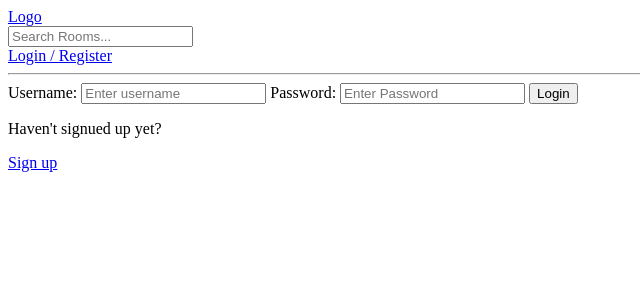
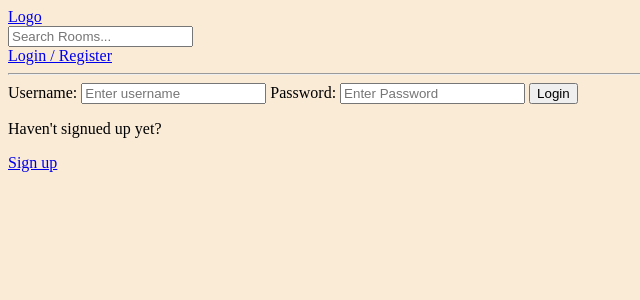
Before and after one commit to louiskwt/studybuddy, a Django app: a page that uses templates/main.html in a window 1280 px wide. Shown: the top 300 px of the page, without its empty margins (0-640 px from the left). Run offline with Django 3.2, Linux system fonts and the light colour scheme.

Commit message:
apply main.css style to layout

```diff
--- a/static/styles/main.css
+++ b/static/styles/main.css
@@ -0,0 +1,3 @@
+body {
+	background-color: antiquewhite;
+}
--- a/templates/main.html
+++ b/templates/main.html
@@ -1,9 +1,11 @@
 <!DOCTYPE html>
+{% load static %}
 <html lang="en">
 <head>
     <meta charset="UTF-8">
     <meta http-equiv="X-UA-Compatible" content="IE=edge">
     <meta name="viewport" content="width=device-width, initial-scale=1.0">
+    <link rel="stylesheet" type='text/css' href="{% static 'styles/main.css' %}">
     <title>Study Buddy</title>
 </head>
 <body>
```
